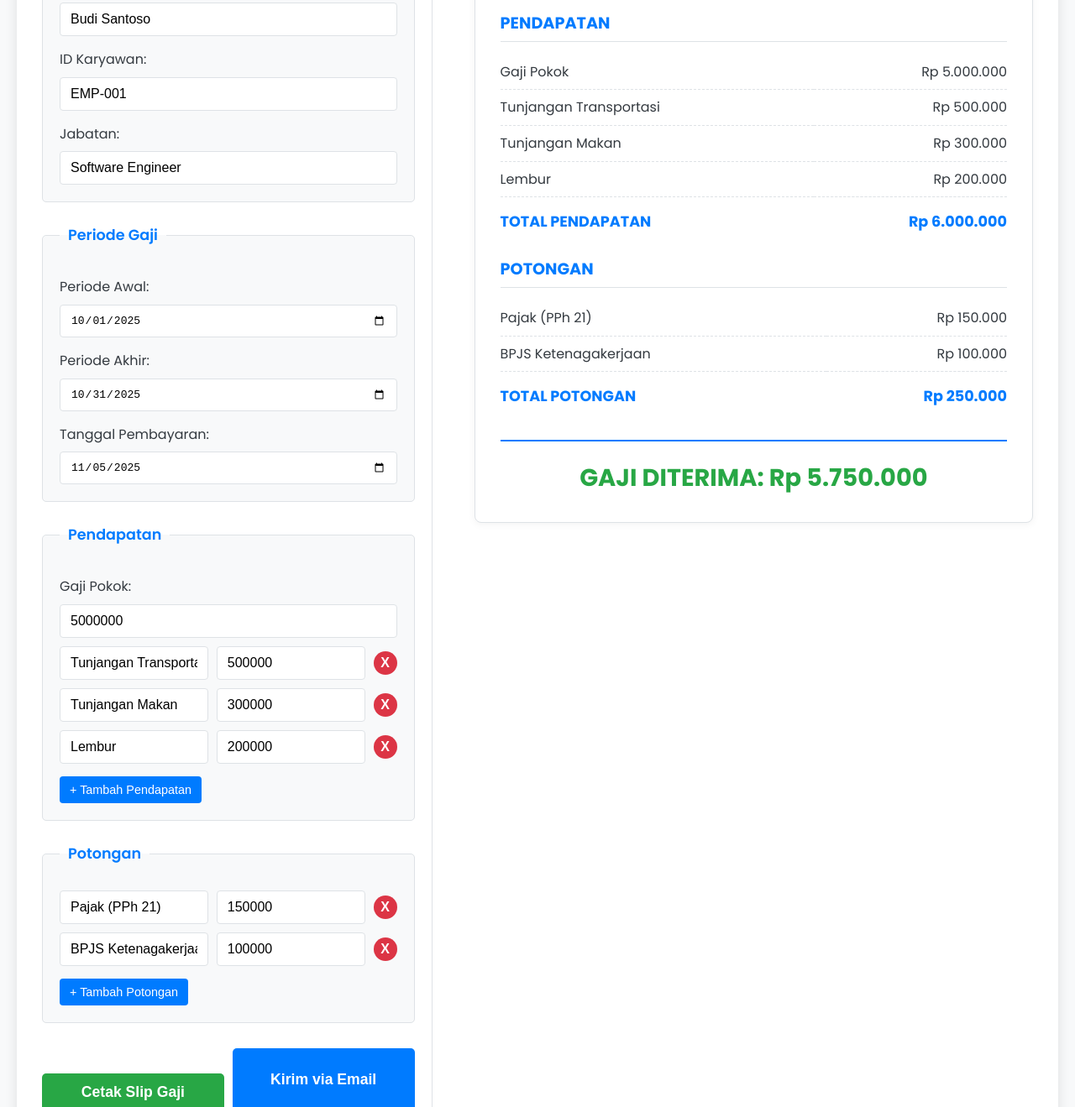
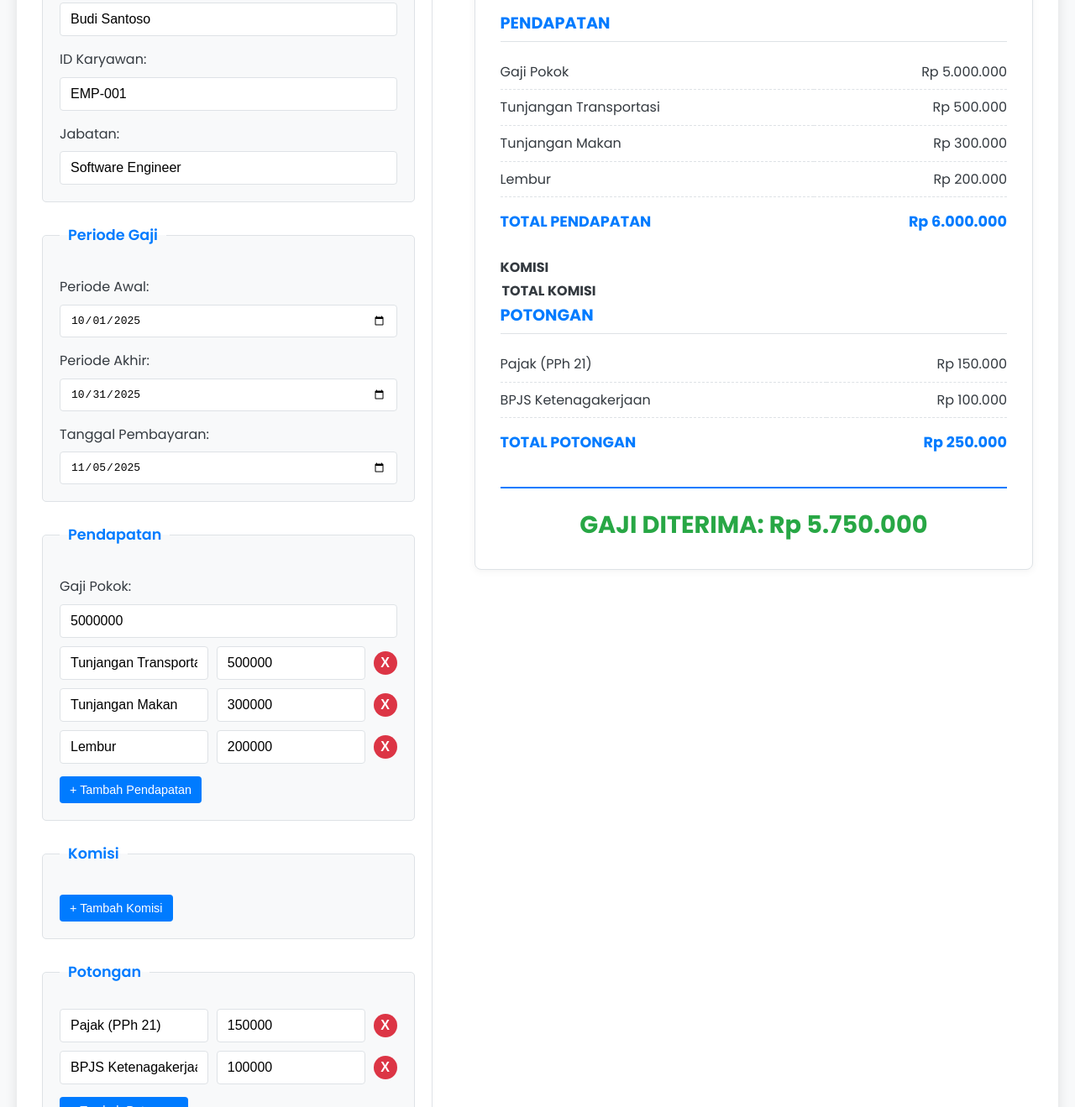
Before and after one commit to AerynSalon/Payroll-AERYN-SALON, a plain HTML site: page index.html in a window 1280 px wide. Shown: the part 486-1805 px from the top of the page at 84% size. Drawn offline with Linux system fonts and the light colour scheme.

Commit message:
Add dynamic commission inputs and preview section
update fitur

```diff
--- a/index.html
+++ b/index.html
@@ -52,6 +52,14 @@
                         <!-- Dynamic earnings inputs will be injected here -->
                     </div>
                     <button type="button" id="addEarning" class="add-button">+ Tambah Pendapatan</button>
+                </fieldset>
+
+                <fieldset>
+                    <legend>Komisi</legend>
+                    <div id="dynamicCommissions">
+                        <!-- Dynamic commissions inputs will be injected here -->
+                    </div>
+                    <button type="button" id="addCommission" class="add-button">+ Tambah Komisi</button>
                 </fieldset>
 
                 <fieldset>
@@ -113,6 +121,21 @@
                     </table>
                 </div>
 
+                <div class="payslip-commissions">
+                    <h4>KOMISI</h4>
+                    <table>
+                        <tbody id="previewCommissionsBody">
+                            <!-- Dynamic commissions rows will be injected here -->
+                        </tbody>
+                        <tfoot>
+                            <tr class="total">
+                                <td><strong>TOTAL KOMISI</strong></td>
+                                <td class="amount"><strong><span id="previewTotalCommissions"></span></strong></td>
+                            </tr>
+                        </tfoot>
+                    </table>
+                </div>
+
                 <div class="payslip-deductions">
                     <h4>POTONGAN</h4>
                     <table>
```
